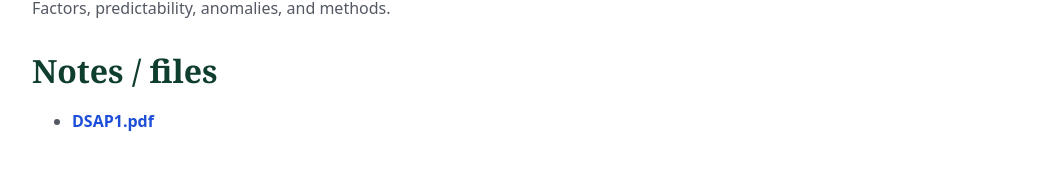
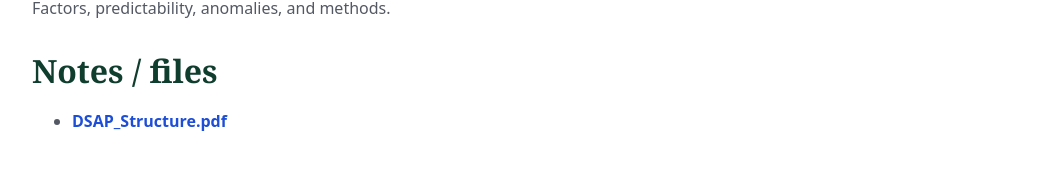
Before and after one commit to yaxinzn/study-archive, a Jekyll site: the page built from materials/ap-empirical/index.md, in a window 1280 px wide. Shown: the part 661-831 px from the top of the page, without its empty margins (118-1161 px from the left). Built offline with Jekyll 4.4.1, drawn with Linux system fonts in a browser that asks for light colours.

Commit message:
Update document link from DSAP1.pdf to DSAP_Structure.pdf

```diff
--- a/materials/ap-empirical/index.md
+++ b/materials/ap-empirical/index.md
@@ -12,4 +12,4 @@ hero_desc: Notes, PDFs, and structured summaries for Asset Pricing (Empirical).
 Factors, predictability, anomalies, and methods.
 
 ## Notes / files
-- **[DSAP1.pdf](DSAP1.pdf)**
+- **[DSAP_Structure.pdf](DSAP_Structure.pdf)**
```
